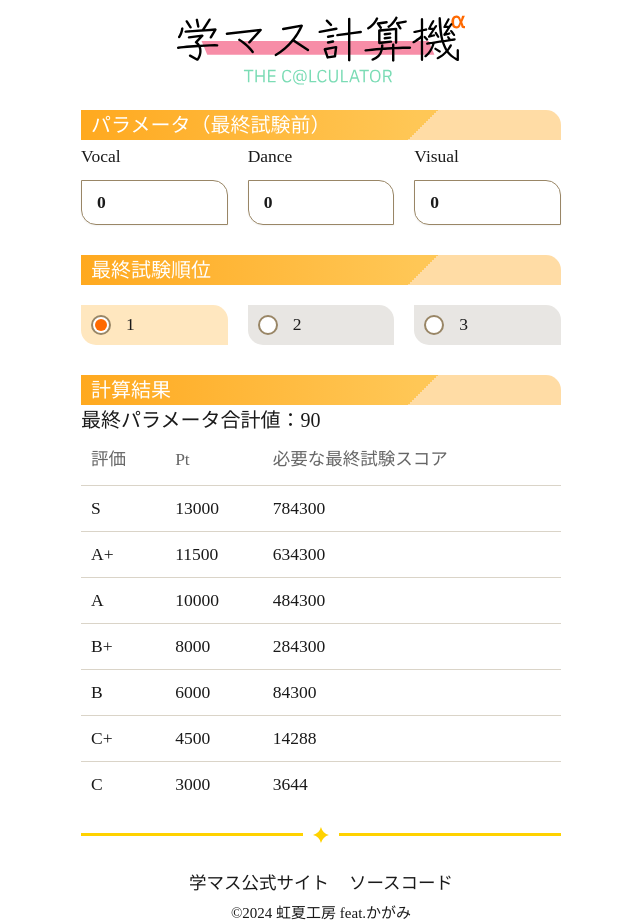
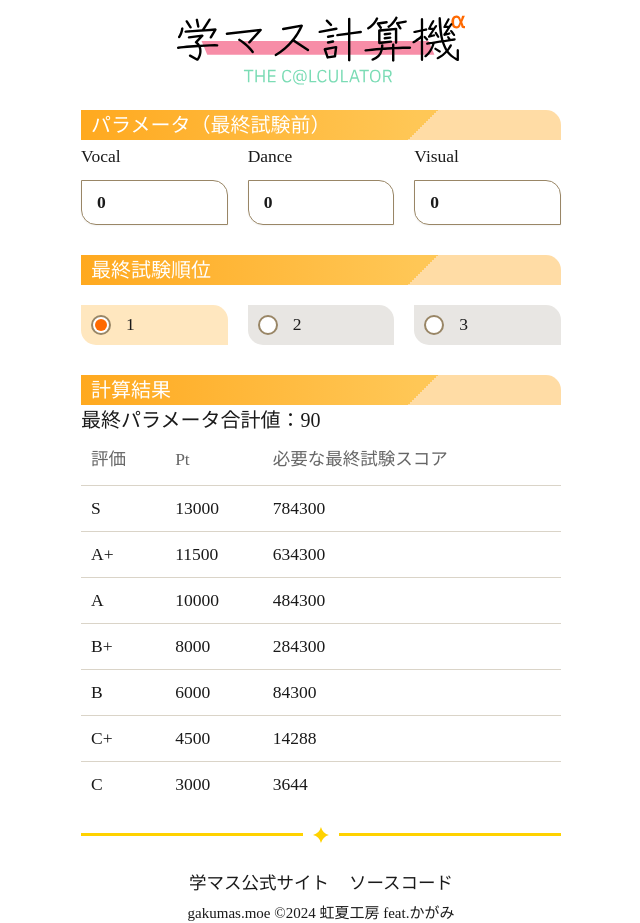
Before and after one commit to KagamiChan/gakumas.moe, a Next.js app: page / in a window 1280 px wide. Shown: the whole page, without its empty margins (319-959 px from the left). Built offline with nearby package versions, Linux system fonts and the light colour scheme; a web font is replaced by a local one.

Commit message:
feat: add domain name

```diff
--- a/src/app/page.tsx
+++ b/src/app/page.tsx
@@ -26,7 +26,7 @@ export default function HomePage() {
             ソースコード
           </a>
         </div>
-        <span className="text-xs">©2024 虹夏工房 feat.かがみ</span>
+        <span className="text-xs">gakumas.moe ©2024 虹夏工房 feat.かがみ</span>
       </footer>
     </main>
   )
```
